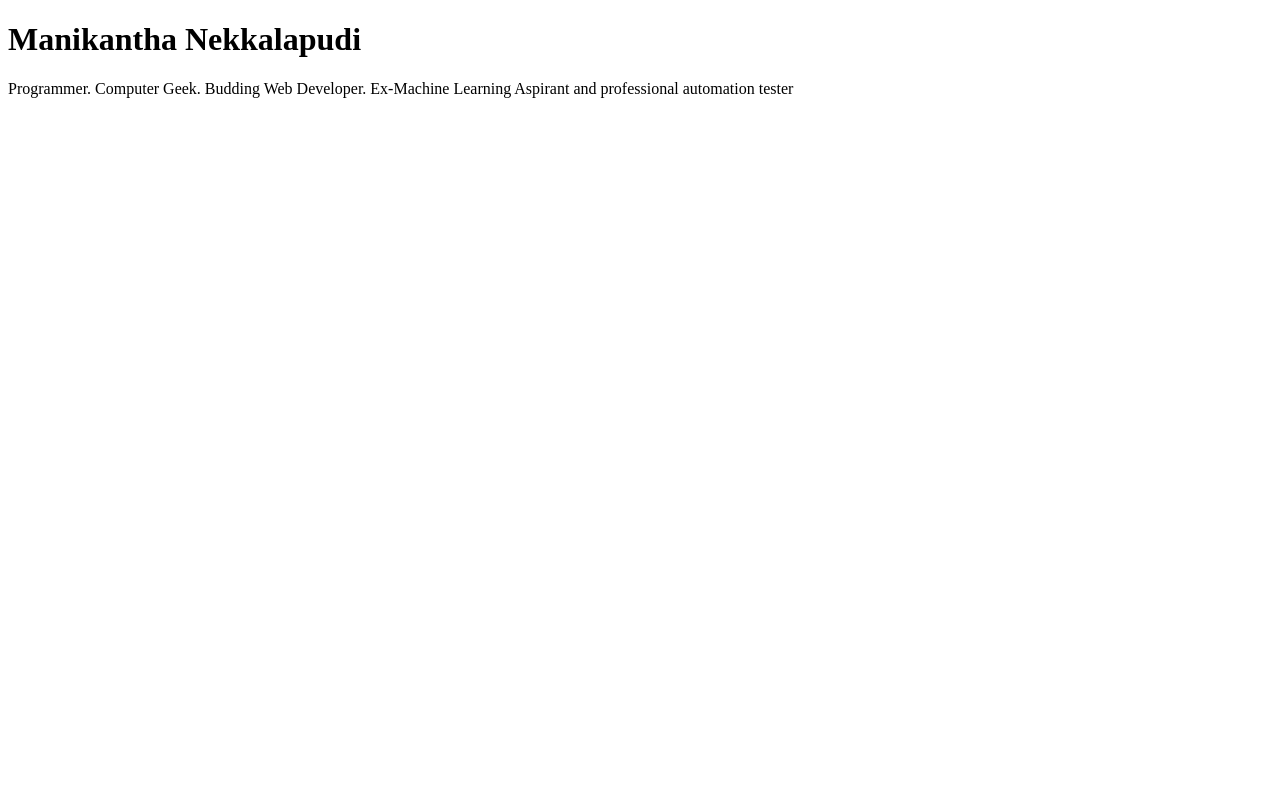
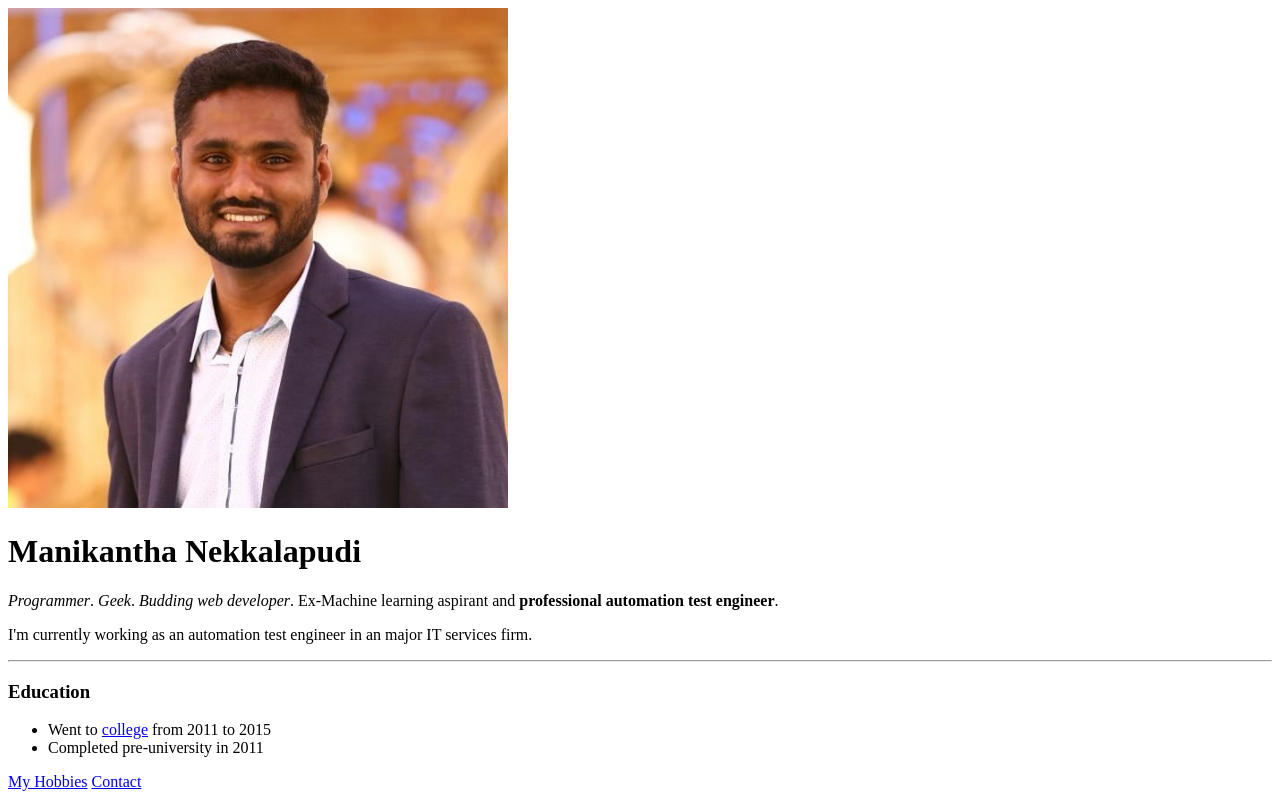
Before and after one commit to manikantanekkalapudi/webworkbench, a plain HTML site: page HTMLPersonalSite/index.html in a window 1280 px wide. Drawn offline with Linux system fonts and the light colour scheme.

Commit message:
Hobbies and Contact page added

```diff
--- a/HTMLPersonalSite/index.html
+++ b/HTMLPersonalSite/index.html
@@ -6,10 +6,20 @@
   </head>
 
   <body>
+      <img src="images/mani.jpeg" alt="Manikantha Nekkalapudi's photo" width="500px" height="500px" border-radius=50%>
     <h1>Manikantha Nekkalapudi</h1>
     <p>
-      Programmer. Computer Geek. Budding Web Developer. Ex-Machine Learning
-      Aspirant and professional automation tester
+      <em>Programmer</em>. <em>Geek</em>. <em>Budding web developer</em>. Ex-Machine learning
+      aspirant and <strong>professional automation test engineer</strong>.
     </p>
+    <p>I'm currently working as an automation test engineer in an major IT services firm.</p>
+    <hr>
+    <h3>Education</h3>
+    <ul>
+        <li>Went to <a href="www.standford.edu">college</a> from 2011 to 2015</li>
+        <li>Completed pre-university in 2011</li>
+    </ul>
+    <a href="hobbies.html" target=_blank>My Hobbies</a>
+    <a href="contact.html">Contact</a>
   </body>
 </html>
```
Also changed, not shown: HTMLPersonalSite/contact.html (added, +16 -0 lines), HTMLPersonalSite/hobbies.html (added, +14 -0 lines), HTMLPersonalSite/images/mani.jpeg (added).
